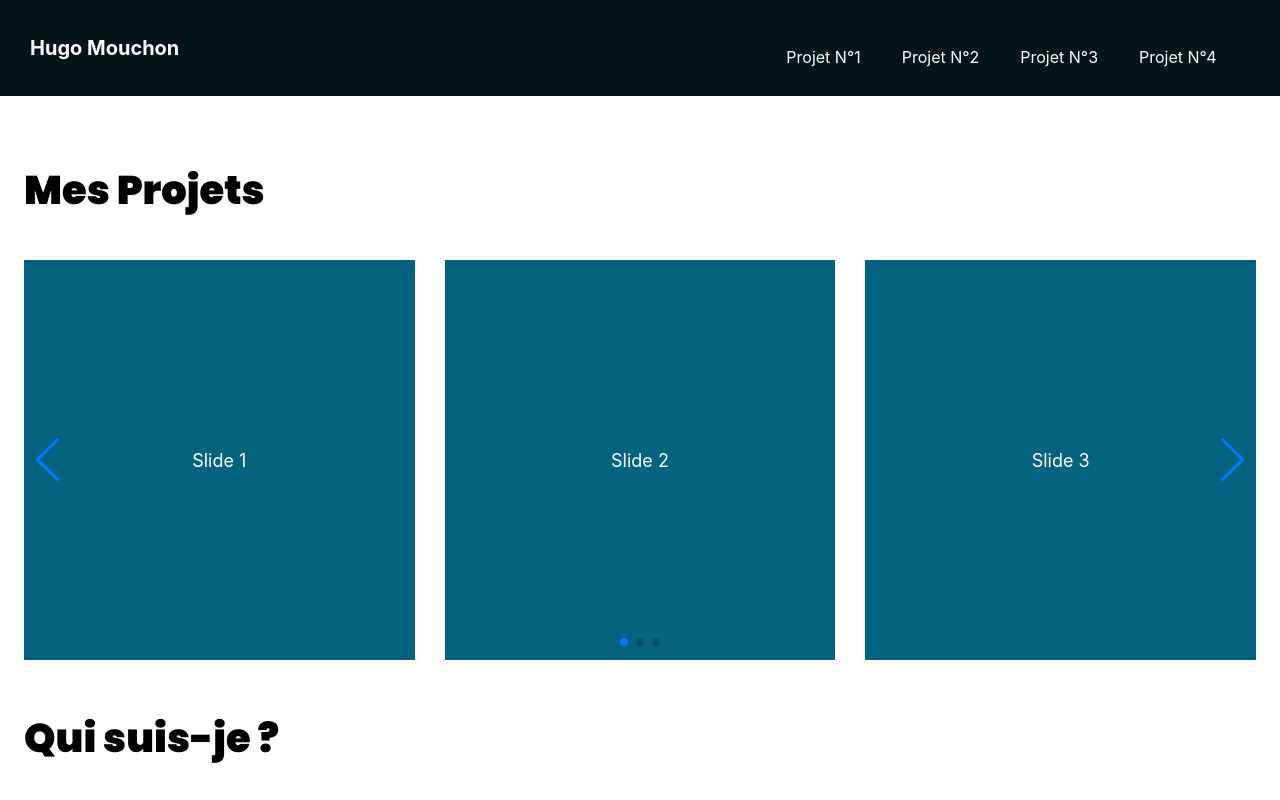
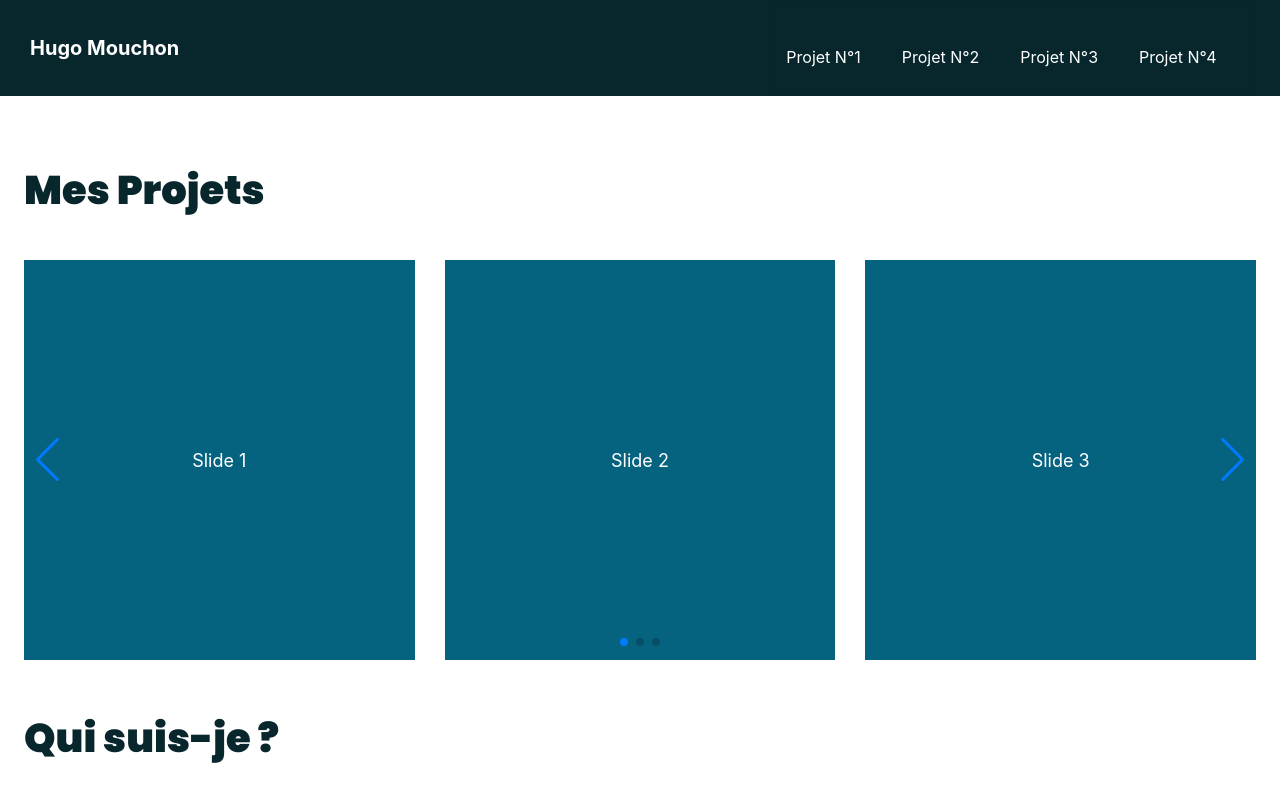
Before and after one commit to HugoMouchon/Portfolio, a React (Create React App) app: page / in a window 1280 px wide. Shown: the top 800 px of the page. Built offline with nearby package versions, Linux system fonts and the light colour scheme.

Commit message:
Ajout d'une nouvelle couleur pour les titres h1,h2,h3,h4 dans le fichier partiel colors de sass

```diff
--- a/src/components/Apropos/apropos.scss
+++ b/src/components/Apropos/apropos.scss
@@ -1,6 +1,5 @@
 @import url('https://fonts.googleapis.com/css2?family=Poppins:wght@900&display=swap');
 @import url('https://fonts.googleapis.com/css2?family=Poppins&display=swap');
-
 
 .container {
     display: flex;
@@ -13,6 +12,7 @@
         font-size: 4rem;
         font-family: 'Poppins', sans-serif;
         margin: 0;
+        color: #07272d;
     }
 
     p {
--- a/src/components/SwipperProjets/index.js
+++ b/src/components/SwipperProjets/index.js
@@ -1,4 +1,4 @@
-import React  from "react";
+import React from "react";
 import { Swiper, SwiperSlide } from "swiper/react";
 
 import "swiper/css";
@@ -12,7 +12,9 @@ export default function Swipper() {
     return (
         <>
             <section className="projet">
+
                 <h3>Mes Projets</h3>
+
                 <Swiper
                     slidesPerView={3}
                     spaceBetween={30}
@@ -24,7 +26,7 @@ export default function Swipper() {
                     }}
                     navigation={true}
                     modules={[Pagination, Navigation]}
-                    className="mySwiper"
+
                 >
                     <SwiperSlide>Slide 1</SwiperSlide>
                     <SwiperSlide>Slide 2</SwiperSlide>
--- a/src/components/SwipperProjets/swipper.scss
+++ b/src/components/SwipperProjets/swipper.scss
@@ -7,6 +7,7 @@
     h3 {
         font-size: 4rem;
         font-family: 'Poppins', sans-serif;
+        color: c.$title-h-color;
     }
 
     .swiper {
--- a/src/sass/_colors.scss
+++ b/src/sass/_colors.scss
@@ -2,9 +2,10 @@
 $texte-default-color: #fff;
 
 // Couleur du background par defaut
-$bg-default-color: #031518;
+$bg-default-color: #07272d;
 
 // Couleur du background swipper
-$bg-swipper-color: #066380
+$bg-swipper-color: #066380;
 
-;
+// Couleur des gros titres
+$title-h-color: #07272d;
```
